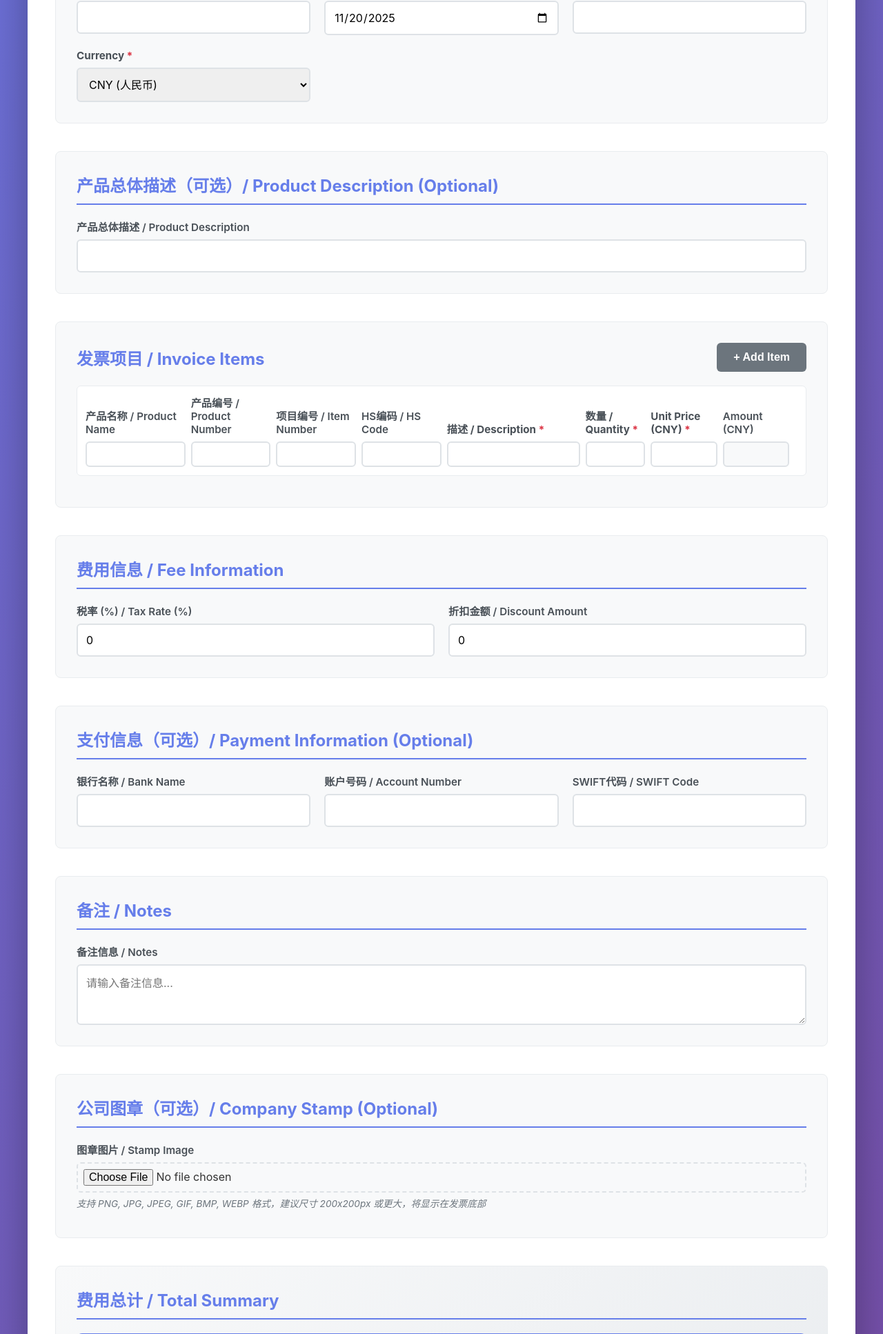
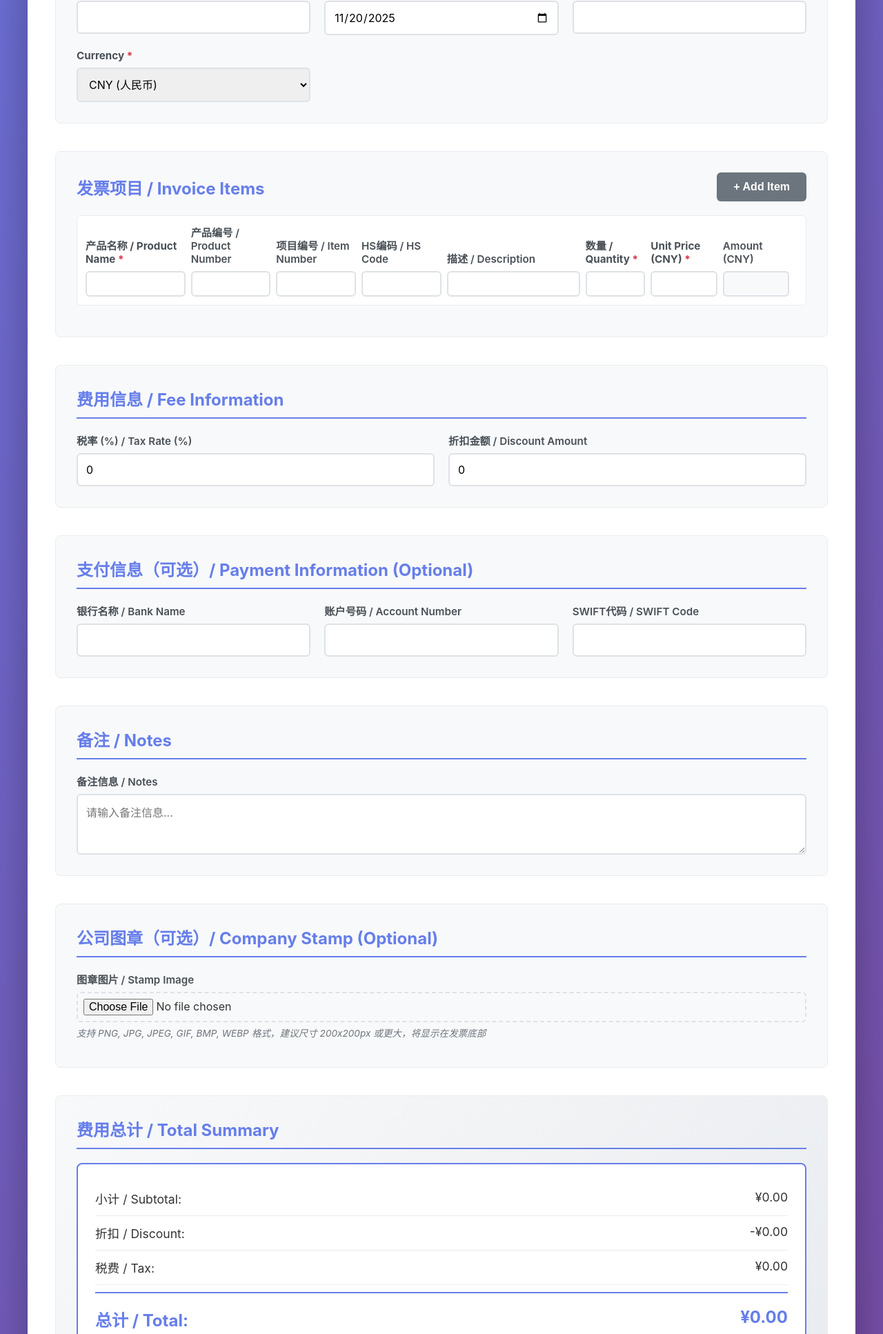
Before and after one commit to YILIU6161/Receipt, a Flask app: page / in a window 1280 px wide. Shown: the part 1670-3604 px from the top of the page at 69% size. Run offline with Flask 3, Linux system fonts and the light colour scheme.

Commit message:
update from Cursor

```diff
--- a/app.py
+++ b/app.py
@@ -177,9 +177,6 @@ def generate_invoice():
                 'shipment_term': data.get('shipment_term', '')
             }
 
-        # 产品总体描述（可选）
-        product_description = data.get('product_description', '')
-
         # 获取货币类型
         currency = data.get('currency', 'CNY').upper()
 
@@ -195,9 +192,9 @@ def generate_invoice():
         item_count = int(data.get('item_count', 1))
 
         for i in range(item_count):
-            description = data.get(f'item_description_{i}', '')
-            if description:  # 只添加非空项目
-                product_name = data.get(f'item_product_name_{i}', '')
+            product_name = data.get(f'item_product_name_{i}', '').strip()
+            if product_name:  # 只添加有产品名称的项目（产品名称为必填项）
+                description = data.get(f'item_description_{i}', '')
                 product_number = data.get(f'item_product_number_{i}', '')
                 item_number = data.get(f'item_item_number_{i}', '')
                 hs_code = data.get(f'item_hs_code_{i}', '')
@@ -250,7 +247,6 @@ def generate_invoice():
                 logo_path=logo_path,
                 stamp_path=stamp_path,
                 shipping_info=shipping_info,
-                product_description=product_description if product_description else None,
                 currency=currency
             )
         except Exception as e:
--- a/templates/index.html
+++ b/templates/index.html
@@ -140,15 +140,6 @@
                 </div>
             </section>
 
-            <!-- 产品总体描述 -->
-            <section class="form-section">
-                <h2>产品总体描述（可选）/ Product Description (Optional)</h2>
-                <div class="form-group">
-                    <label for="product_description">产品总体描述 / Product Description</label>
-                    <input type="text" id="product_description" name="product_description">
-                </div>
-            </section>
-
             <!-- 发票项目 -->
             <section class="form-section">
                 <div class="section-header">
@@ -158,8 +149,8 @@
                 <div id="itemsContainer">
                     <div class="item-row" data-item-index="0">
                         <div class="form-group">
-                            <label>产品名称 / Product Name</label>
-                            <input type="text" name="item_product_name_0">
+                            <label>产品名称 / Product Name <span class="required">*</span></label>
+                            <input type="text" name="item_product_name_0" required>
                         </div>
                         <div class="form-group">
                             <label>产品编号 / Product Number</label>
@@ -174,8 +165,8 @@
                             <input type="text" name="item_hs_code_0">
                         </div>
                         <div class="form-group">
-                            <label>描述 / Description <span class="required">*</span></label>
-                            <input type="text" name="item_description_0" required>
+                            <label>描述 / Description</label>
+                            <input type="text" name="item_description_0">
                         </div>
                         <div class="form-group">
                             <label>数量 / Quantity <span class="required">*</span></label>
```
